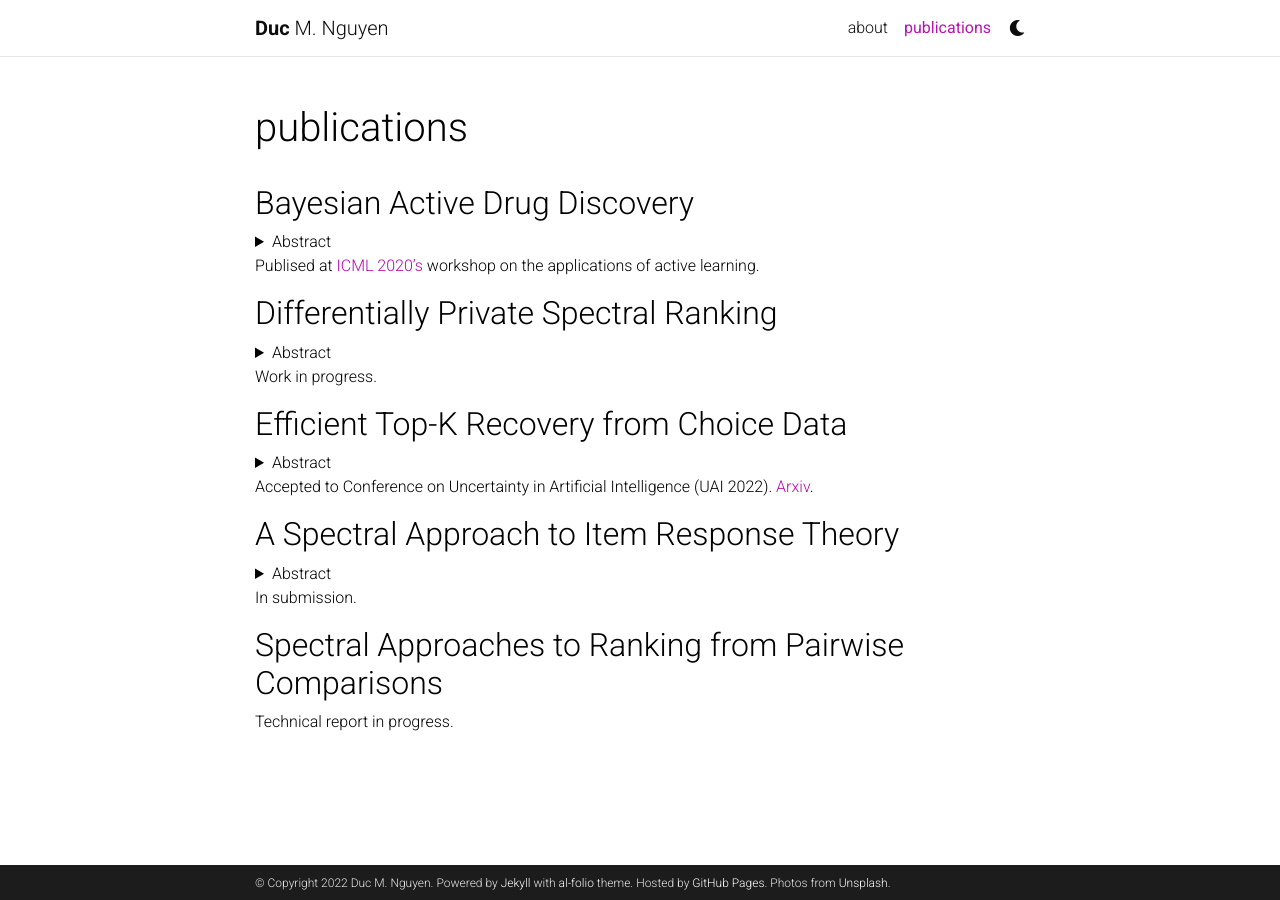
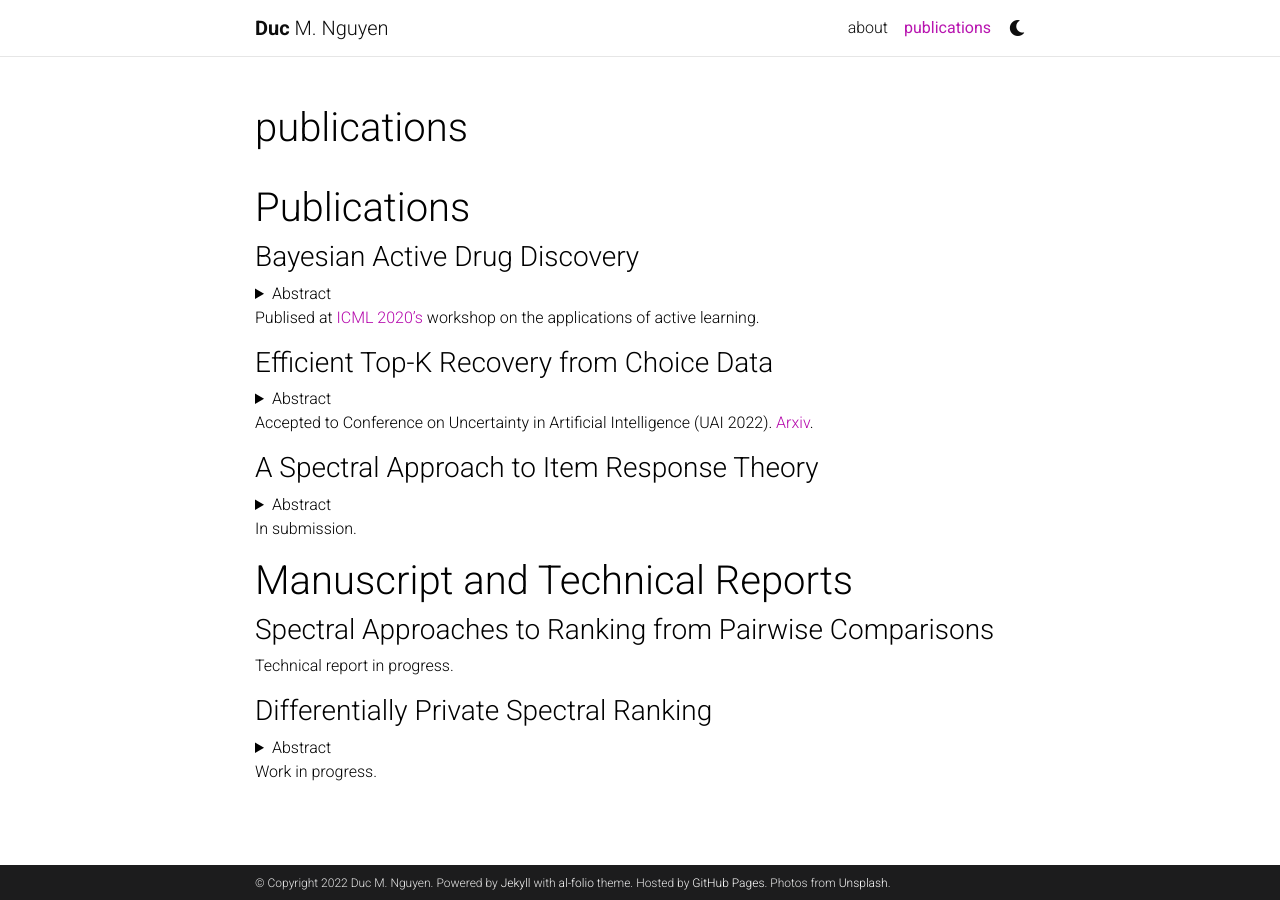
Before and after one commit to dnguyen1196/dnguyen1196.github.io, a Jekyll site: the page built from _pages/publications.md, in a window 1280 px wide. Built offline with Jekyll 4.4.1, drawn with Linux system fonts in a browser that asks for light colours; comment, search, counter and statistics services are not loaded; a style sheet for code colours, icons or effects is not loaded; some of the changed text lies outside the part shown.

Commit message:
updated publications

```diff
--- a/_pages/publications.md
+++ b/_pages/publications.md
@@ -5,7 +5,9 @@ title: publications
 nav: true
 ---
 
-## Bayesian Active Drug Discovery
+# Publications
+
+### Bayesian Active Drug Discovery
 
 <details>
 <summary>Abstract</summary>
@@ -15,17 +17,8 @@ We combine graph neural networks with Gaussian Process regression through deep g
 
 Publised at [ICML 2020's](https://realworldml.github.io/files/cr/48_BADD_paper_workshop.pdf) workshop on the applications of active learning.
 
-## Differentially Private Spectral Ranking
 
-<details>
-<summary>Abstract</summary>
-<br>
-Spectral ranking is a popular approach to rank aggregation, wherein the preferences or choices of several individuals are aggregated to produce an overall ranking of alternatives. However, in many applications -- including for example recommender systems and elections -- privacy of individuals' choice data is a key concern. Unfortunately, standard spectral ranking algorithms are not designed with this concern in mind. In this paper, we propose a simple fix: we suggest using a randomized response mechanism to collect individuals' choice data. By design, the resulting private spectral ranking algorithm achieves the strong guarantees of local differential privacy, which in turn also leads to a global differential privacy guarantee. We quantify the privacy-utility tradeoff of our algorithm under the popular multinomial logit (MNL) choice model -- which has also been used to analyze previous spectral ranking algorithms -- by deriving a sample complexity bound that makes the dependence on the privacy parameter explicit. Experiments on both synthetic and real data sets corroborate our analysis.
-</details>
-
-Work in progress.
-
-## Efficient Top-K Recovery from Choice Data
+### Efficient Top-K Recovery from Choice Data
 
 <details>
 <summary>Abstract</summary>
@@ -35,7 +28,7 @@ The intersection of learning to rank and choice modeling is an active area of re
 
 Accepted to Conference on Uncertainty in Artificial Intelligence (UAI 2022). [Arxiv](https://arxiv.org/abs/2206.11995).
 
-## A Spectral Approach to Item Response Theory
+### A Spectral Approach to Item Response Theory
 
 <details>
 <summary>Abstract</summary>
@@ -45,6 +38,19 @@ The Rasch model is one of the most fundamental models in item response theory an
 
 In submission.
 
-## Spectral Approaches to Ranking from Pairwise Comparisons
+
+# Manuscript and Technical Reports
+
+### Spectral Approaches to Ranking from Pairwise Comparisons
 
 Technical report in progress.
+
+### Differentially Private Spectral Ranking
+
+<details>
+<summary>Abstract</summary>
+<br>
+Spectral ranking is a popular approach to rank aggregation, wherein the preferences or choices of several individuals are aggregated to produce an overall ranking of alternatives. However, in many applications -- including for example recommender systems and elections -- privacy of individuals' choice data is a key concern. Unfortunately, standard spectral ranking algorithms are not designed with this concern in mind. In this paper, we propose a simple fix: we suggest using a randomized response mechanism to collect individuals' choice data. By design, the resulting private spectral ranking algorithm achieves the strong guarantees of local differential privacy, which in turn also leads to a global differential privacy guarantee. We quantify the privacy-utility tradeoff of our algorithm under the popular multinomial logit (MNL) choice model -- which has also been used to analyze previous spectral ranking algorithms -- by deriving a sample complexity bound that makes the dependence on the privacy parameter explicit. Experiments on both synthetic and real data sets corroborate our analysis.
+</details>
+
+Work in progress.
```
